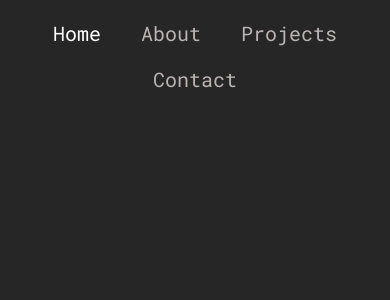
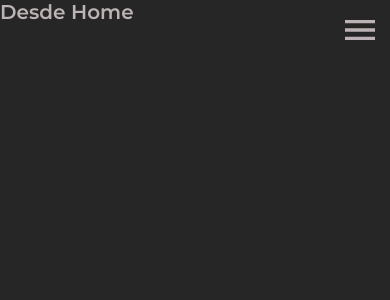
Before and after one commit to SantiagoLuesma/react-portfolio-santiago-luesma, a React (Create React App) app: page / in a window 390 px wide. Shown: the top 300 px of the page. Built offline with nearby package versions, Linux system fonts and the light colour scheme; the HTML template or start-up script is replaced by a standard one.

Commit message:
style(frontend): Finalizo el menu de navegación
Le doy estilo con styled components y funcionalidad al menú de navegación en su versión responsive.

```diff
--- a/src/components/NavMenu.js
+++ b/src/components/NavMenu.js
@@ -1,6 +1,7 @@
-import React from 'react';
+import React, { useState } from 'react';
 import { NavLink } from 'react-router-dom';
 import styled from 'styled-components';
+import { MdMenu, MdClose } from 'react-icons/md';
 
 const NavMenuStyles = styled.div`
   position: fixed;
@@ -35,25 +36,127 @@
       color: var(--white);
     }
   }
+  .mobile-menu-icon {
+    position: absolute;
+    right: 1rem;
+    top: 1rem;
+    width: 4rem;
+    cursor: pointer;
+    display: none;
+    outline: none;
+    * {
+      pointer-events: none;
+    }
+  }
+  .closeNavIcon {
+    display: none;
+  }
+  @media only screen and (max-width: 768px) {
+    padding: 0;
+    .hide-item {
+      transform: translateY(calc(-100% - var(--top)));
+    }
+    .mobile-menu-icon {
+      display: block;
+    }
+    .navItems {
+      --top: 1rem;
+      transition: 0.3s ease transform;
+      background-color: var(--deep-dark);
+      padding: 2rem;
+      width: 90%;
+      max-width: 300px;
+      border-radius: 12px;
+      position: absolute;
+      right: 1rem;
+      top: var(--top);
+      .closeNavIcon {
+        display: block;
+        width: 3rem;
+        margin: 0 0 0 auto;
+        cursor: pointer;
+        * {
+          pointer-events: none;
+        }
+      }
+      li {
+        display: block;
+        margin-bottom: 1rem;
+      }
+    }
+  }
 `;
 
 export default function NavMenu() {
+  const [showNav, SetShowNav] = useState(false);
   return (
     <NavMenuStyles>
-      <ul>
+      <div
+        className="mobile-menu-icon"
+        onClick={() => SetShowNav(!showNav)}
+        role="button"
+        onKeyDown={() => SetShowNav(!showNav)}
+        tabIndex={0}
+      >
+        <MdMenu />
+      </div>
+      <ul className={!showNav ? 'navItems hide-item' : 'navItems'}>
+        <div
+          className="closeNavIcon"
+          onClick={() => SetShowNav(!showNav)}
+          role="button"
+          onKeyDown={() => SetShowNav(!showNav)}
+          tabIndex={0}
+        >
+          <MdClose />
+        </div>
         <li>
-          <NavLink to="/" exact>
+          <NavLink
+            to="/"
+            exact
+            onClick={() => SetShowNav(!showNav)}
+            role="button"
+            onKeyDown={() => SetShowNav(!showNav)}
+            tabIndex={0}
+          >
             Home
           </NavLink>
         </li>
         <li>
-          <NavLink to="/about">About</NavLink>
+          <NavLink
+            to="/about"
+            exact
+            onClick={() => SetShowNav(!showNav)}
+            role="button"
+            onKeyDown={() => SetShowNav(!showNav)}
+            tabIndex={0}
+          >
+            About
+          </NavLink>
         </li>
         <li>
-          <NavLink to="/projects">Projects</NavLink>
+          <NavLink
+            to="/projects"
+            exact
+            onClick={() => SetShowNav(!showNav)}
+            role="button"
+            onKeyDown={() => SetShowNav(!showNav)}
+            tabIndex={0}
+          >
+            Projects
+          </NavLink>
         </li>
         <li>
-          <NavLink to="/contact">Contact</NavLink>
+          <NavLink
+            to="/contact"
+            exact
+            onClick={() => SetShowNav(!showNav)}
+            role="button"
+            onKeyDown={() => SetShowNav(!showNav)}
+            tabIndex={0}
+          >
+            Contact
+          </NavLink>
         </li>
       </ul>
     </NavMenuStyles>
```
